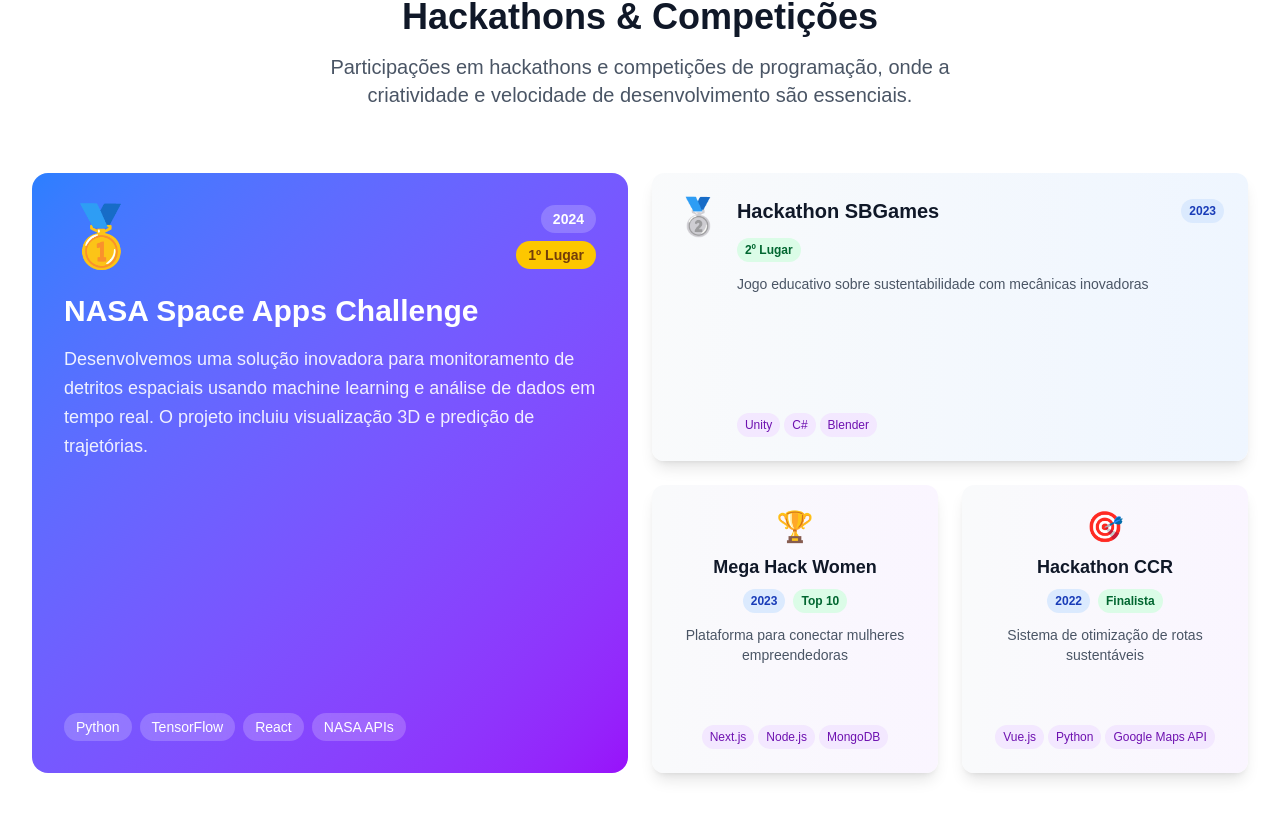
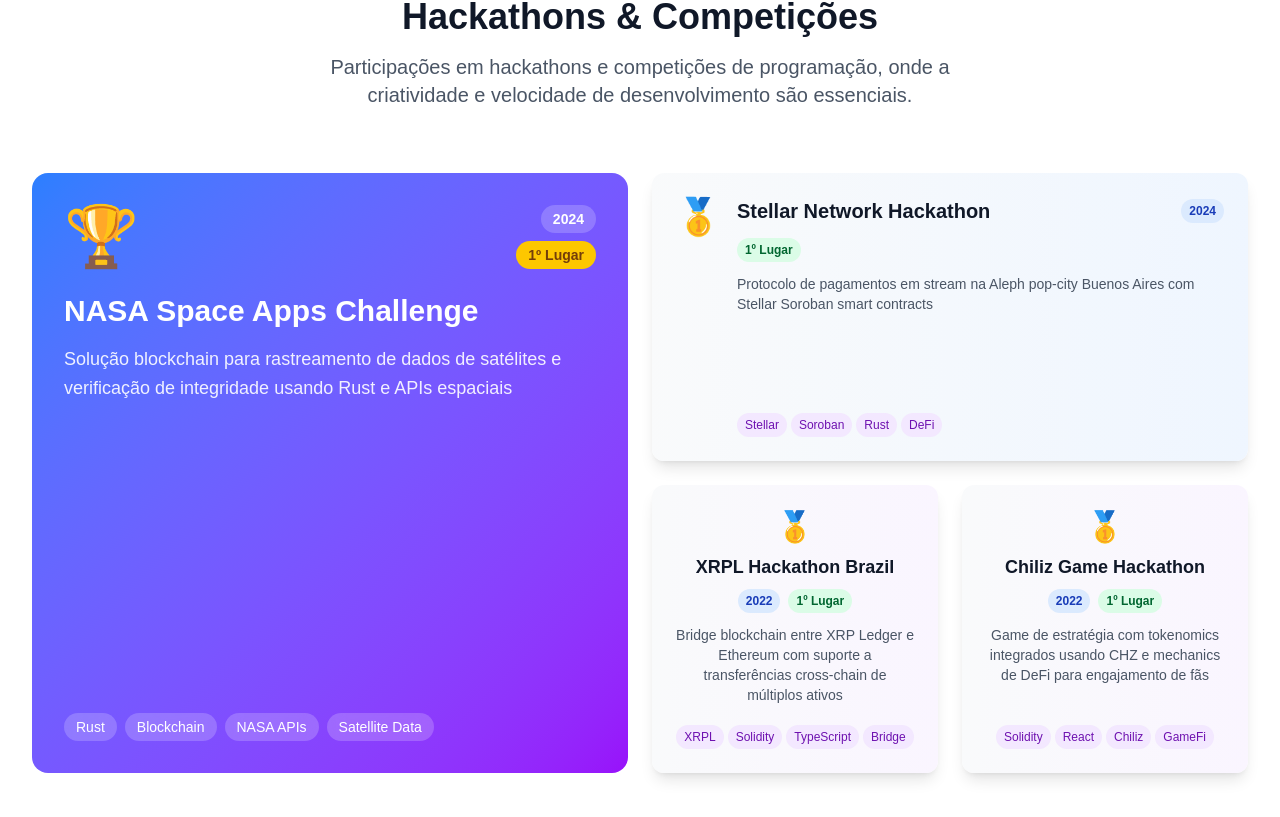
Before and after one commit to olivmath/mylp, a Next.js app: page / in a window 1280 px wide. Shown: the part 1753-2570 px from the top of the page. Built offline with nearby package versions, Linux system fonts and the light colour scheme.

Commit message:
content(Hackathons): update with 4 real Web3 hackathon victories
- NASA Space Apps Challenge 2024 (1st place)
- Stellar, XRPL, Chiliz hackathons (all 1st place)
- Accurate project descriptions from CV
- All blockchain/Web3 focused projects

```diff
--- a/src/components/Hackathons.tsx
+++ b/src/components/Hackathons.tsx
@@ -7,35 +7,35 @@
       year: "2024",
       position: "1º Lugar",
       description:
-        "Desenvolvemos uma solução inovadora para monitoramento de detritos espaciais usando machine learning e análise de dados em tempo real. O projeto incluiu visualização 3D e predição de trajetórias.",
-      award: "🥇",
-      tech: ["Python", "TensorFlow", "React", "NASA APIs"],
+        "Solução blockchain para rastreamento de dados de satélites e verificação de integridade usando Rust e APIs espaciais",
+      award: "🏆",
+      tech: ["Rust", "Blockchain", "NASA APIs", "Satellite Data"],
       featured: true,
     },
     {
-      name: "Hackathon SBGames",
-      year: "2023",
-      position: "2º Lugar",
+      name: "Stellar Network Hackathon",
+      year: "2024",
+      position: "1º Lugar",
       description:
-        "Jogo educativo sobre sustentabilidade com mecânicas inovadoras",
-      award: "🥈",
-      tech: ["Unity", "C#", "Blender"],
+        "Protocolo de pagamentos em stream na Aleph pop-city Buenos Aires com Stellar Soroban smart contracts",
+      award: "🥇",
+      tech: ["Stellar", "Soroban", "Rust", "DeFi"],
     },
     {
-      name: "Mega Hack Women",
-      year: "2023",
-      position: "Top 10",
-      description: "Plataforma para conectar mulheres empreendedoras",
-      award: "🏆",
-      tech: ["Next.js", "Node.js", "MongoDB"],
+      name: "XRPL Hackathon Brazil",
+      year: "2022",
+      position: "1º Lugar",
+      description: "Bridge blockchain entre XRP Ledger e Ethereum com suporte a transferências cross-chain de múltiplos ativos",
+      award: "🥇",
+      tech: ["XRPL", "Solidity", "TypeScript", "Bridge"],
     },
     {
-      name: "Hackathon CCR",
+      name: "Chiliz Game Hackathon",
       year: "2022",
-      position: "Finalista",
-      description: "Sistema de otimização de rotas sustentáveis",
-      award: "🎯",
-      tech: ["Vue.js", "Python", "Google Maps API"],
+      position: "1º Lugar",
+      description: "Game de estratégia com tokenomics integrados usando CHZ e mechanics de DeFi para engajamento de fãs",
+      award: "🥇",
+      tech: ["Solidity", "React", "Chiliz", "GameFi"],
     },
   ];
 
```
